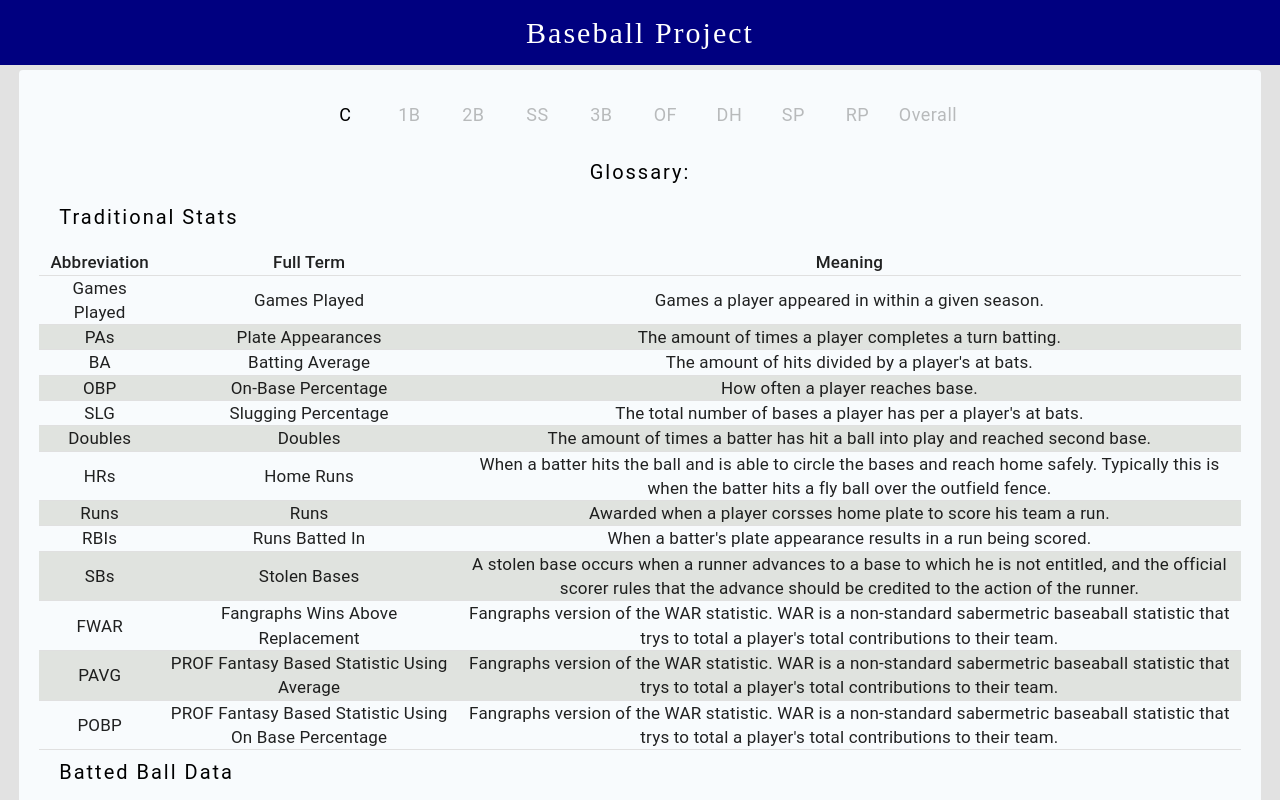
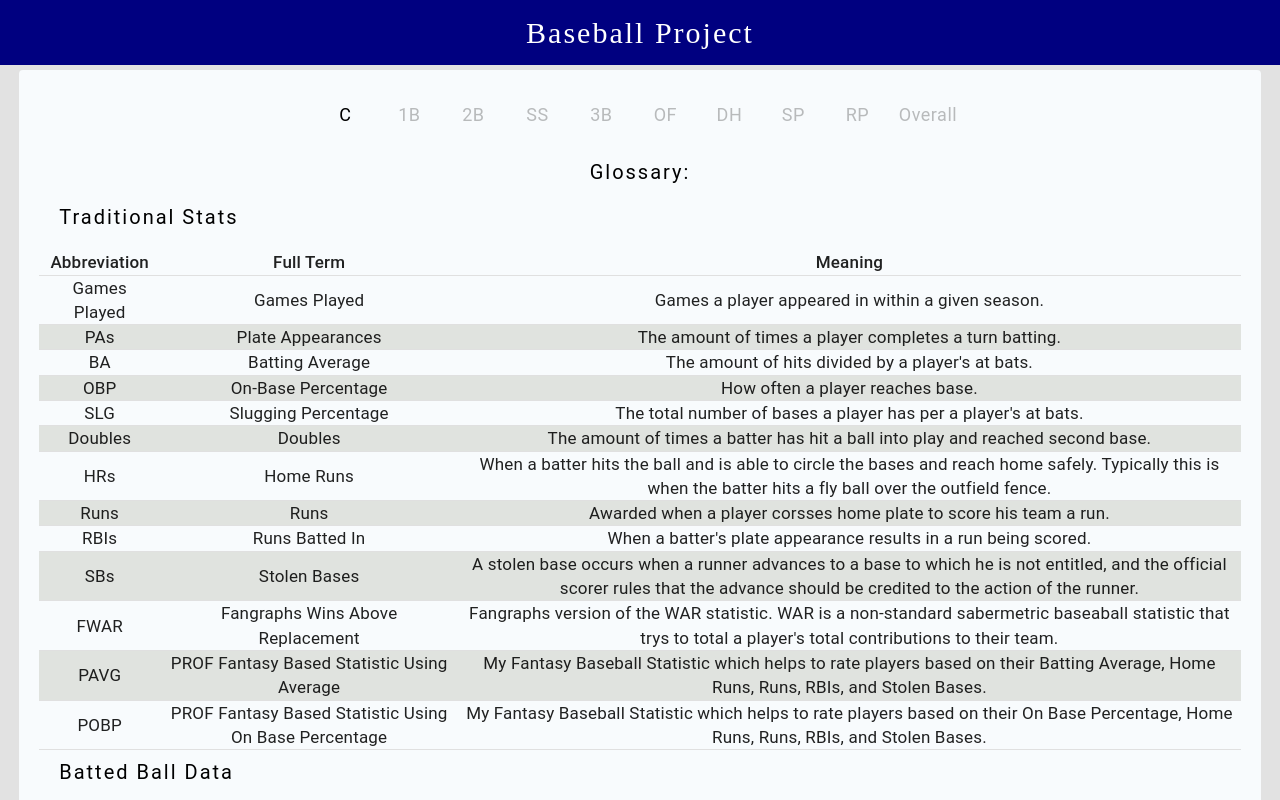
Before and after one commit to atonymartin20/BaseballProject, a React (Create React App) app in the folder frontend/: page /glossary in a window 1280 px wide. Shown: the top 800 px of the page. Built offline with nearby package versions, Linux system fonts and the light colour scheme; no server answers.

Commit message:
Finished glossary

```diff
--- a/frontend/src/components/glossary/index.js
+++ b/frontend/src/components/glossary/index.js
@@ -230,7 +230,7 @@ class Homepage extends React.Component {
                                 >
                                     <TableCell component="th" scope="row" className={classes.tableCell}>PAVG</TableCell>
                                     <TableCell className={classes.tableCell}>PROF Fantasy Based Statistic Using Average</TableCell>
-                                    <TableCell className={classes.tableCell}>Fangraphs version of the WAR statistic.  WAR is a non-standard sabermetric baseaball statistic that trys to total a player's total contributions to their team.</TableCell>
+                                    <TableCell className={classes.tableCell}>My Fantasy Baseball Statistic which helps to rate players based on their Batting Average, Home Runs, Runs, RBIs, and Stolen Bases.</TableCell>
                                 </TableRow>
 
                                 <TableRow
@@ -240,7 +240,7 @@ class Homepage extends React.Component {
                                 >
                                     <TableCell component="th" scope="row" className={classes.tableCell}>POBP</TableCell>
                                     <TableCell className={classes.tableCell}>PROF Fantasy Based Statistic Using On Base Percentage</TableCell>
-                                    <TableCell className={classes.tableCell}>Fangraphs version of the WAR statistic.  WAR is a non-standard sabermetric baseaball statistic that trys to total a player's total contributions to their team.</TableCell>
+                                    <TableCell className={classes.tableCell}>My Fantasy Baseball Statistic which helps to rate players based on their On Base Percentage, Home Runs, Runs, RBIs, and Stolen Bases.</TableCell>
                                 </TableRow>
                             </TableBody>
                         </Table>
```
